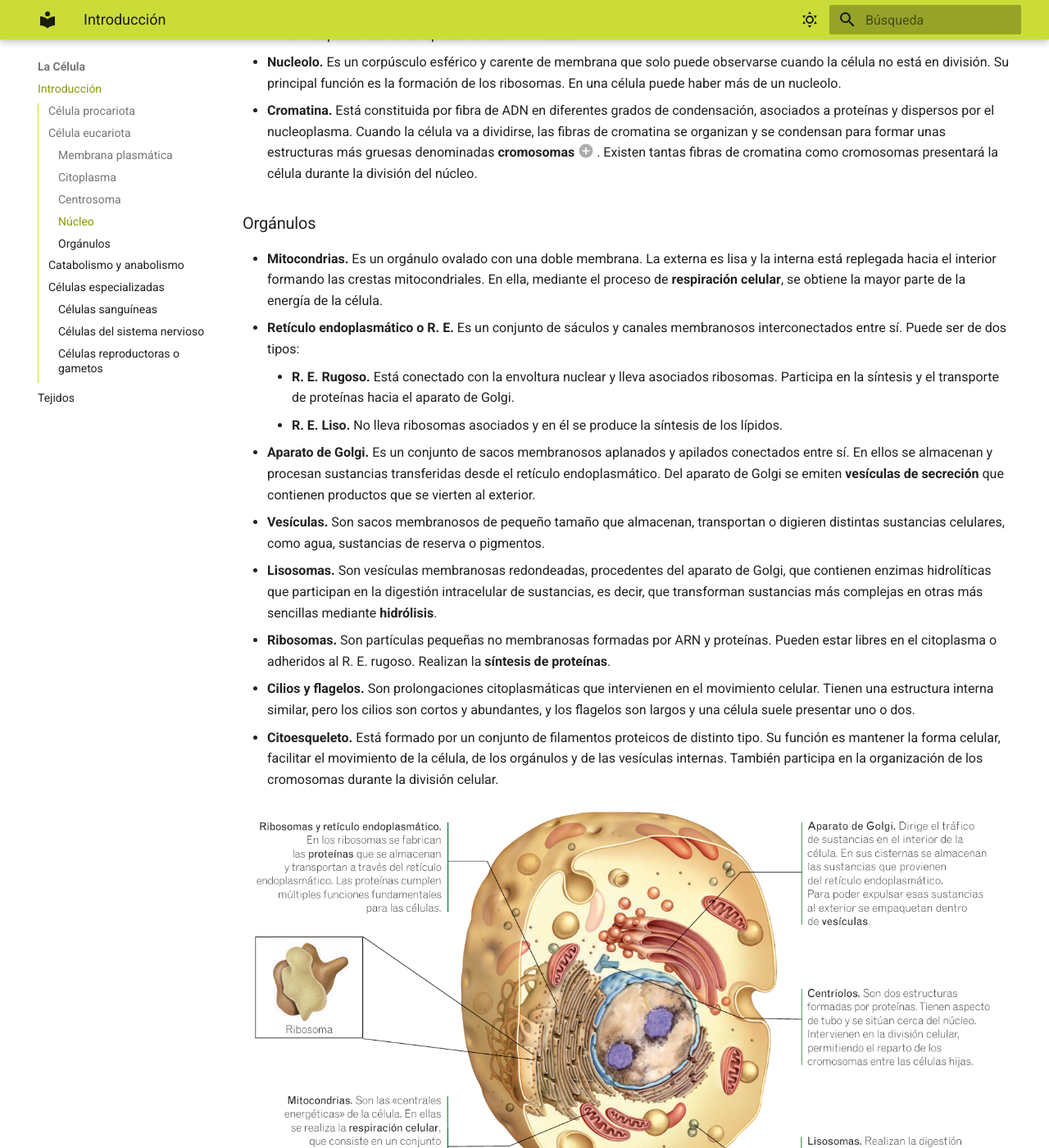
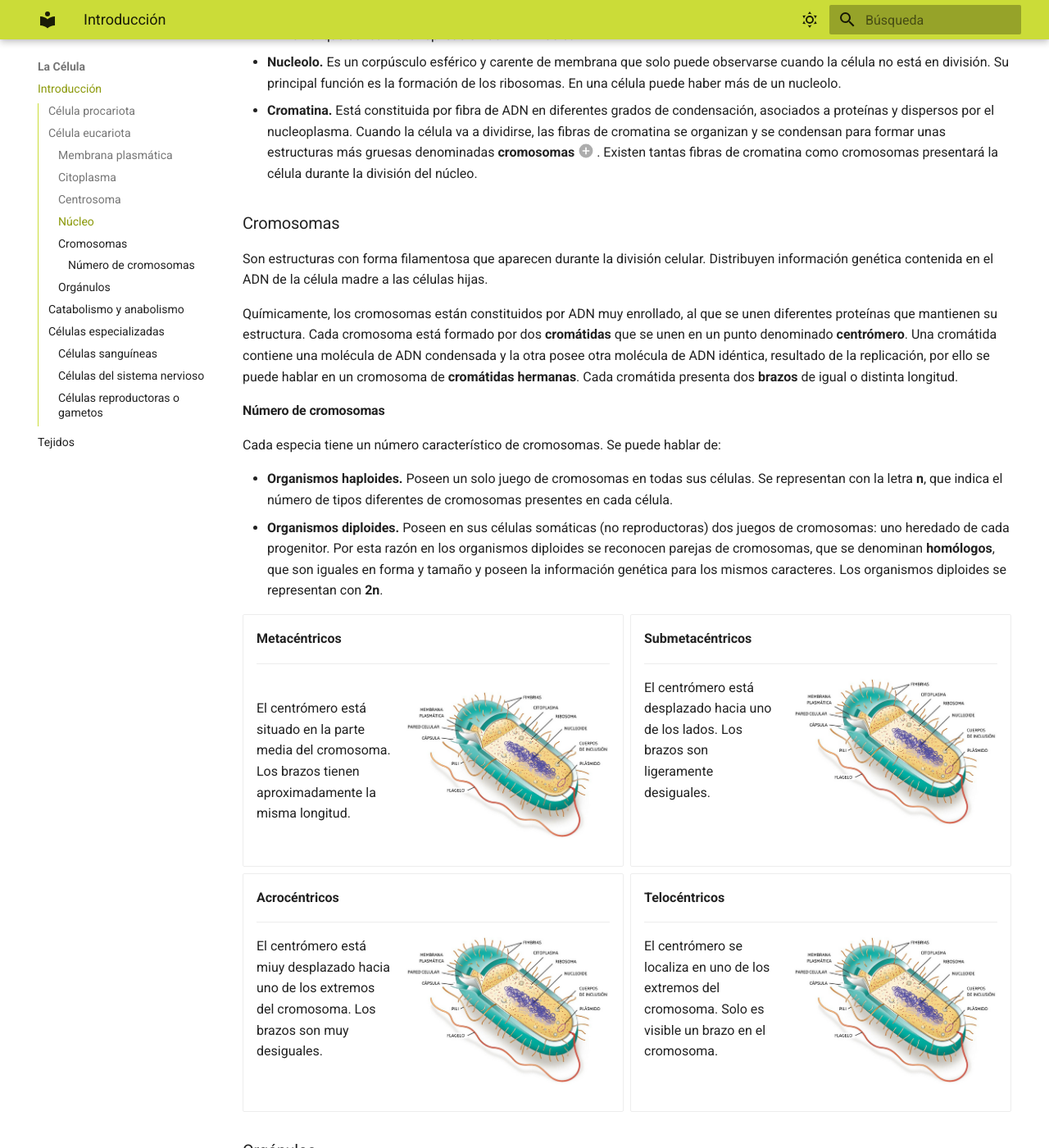
Before and after one commit to AlejandroBM99/mkdocs-biology, an MkDocs documentation site: the page built from docs/cell/cell.md, in a window 1280 px wide and 1400 px high, scrolled down 2071 px. Shown: the whole window at 82% size. Built offline with MkDocs 1.6.1 and Material for MkDocs 9.7.7, drawn with Linux system fonts in a browser that asks for light colours.

Commit message:
progress

```diff
--- a/docs/cell/cell.md
+++ b/docs/cell/cell.md
@@ -61,6 +61,50 @@ Es la estructura más voluminosa de las células eucariotas. En él se encuentra
 </div>
 1. Los cromosomas humanos están organizados en 23 pares, sumando un total de 46 cromosomas en la mayoría de nuestras células.
 
+### Cromosomas
+
+Son estructuras con forma filamentosa que aparecen durante la división celular. Distribuyen información genética contenida en el ADN de la célula madre a las células hijas.
+
+Químicamente, los cromosomas están constituidos por ADN muy enrollado, al que se unen diferentes proteínas que mantienen su estructura. Cada cromosoma está formado por dos **cromátidas** que se unen en un punto denominado **centrómero**. Una cromátida contiene una molécula de ADN condensada y la otra posee otra molécula de ADN idéntica, resultado de la replicación, por ello se puede hablar en un cromosoma de **cromátidas hermanas**. Cada cromátida presenta dos **brazos** de igual o distinta longitud.
+
+#### Número de cromosomas
+
+Cada especia tiene un número característico de cromosomas. Se puede hablar de:
+
+* **Organismos haploides.** Poseen un solo juego de cromosomas en todas sus células. Se representan con la letra **n**, que indica el número de tipos diferentes de cromosomas presentes en cada célula.
+* **Organismos diploides.** Poseen en sus células somáticas (no reproductoras) dos juegos de cromosomas: uno heredado de cada progenitor. Por esta razón en los organismos diploides se reconocen parejas de cromosomas, que se denominan **homólogos**, que son iguales en forma y tamaño y poseen la información genética para los mismos caracteres. Los organismos diploides se representan con **2n**.
+
+<div class="grid cards" markdown>
+
+-   __Metacéntricos__
+
+    ---
+
+    ![prokaryote.png](../img/prokaryote.png){width=250, align=right}
+    El centrómero está situado en la parte media del cromosoma. Los brazos tienen aproximadamente la misma longitud.
+
+-   __Submetacéntricos__
+
+    ---
+
+    ![prokaryote.png](../img/prokaryote.png){width=250, align=right}
+    El centrómero está desplazado hacia uno de los lados. Los brazos son ligeramente desiguales.
+
+-   __Acrocéntricos__
+
+    ---
+
+    ![prokaryote.png](../img/prokaryote.png){width=250, align=right}
+    El centrómero está miuy desplazado hacia uno de los extremos del cromosoma. Los brazos son muy desiguales.
+
+-   __Telocéntricos__
+
+    ---
+
+    ![prokaryote.png](../img/prokaryote.png){width=250, align=right}
+    El centrómero se localiza en uno de los extremos del cromosoma. Solo es visible un brazo en el cromosoma.
+
+</div>
 
 ### Orgánulos
 
```
